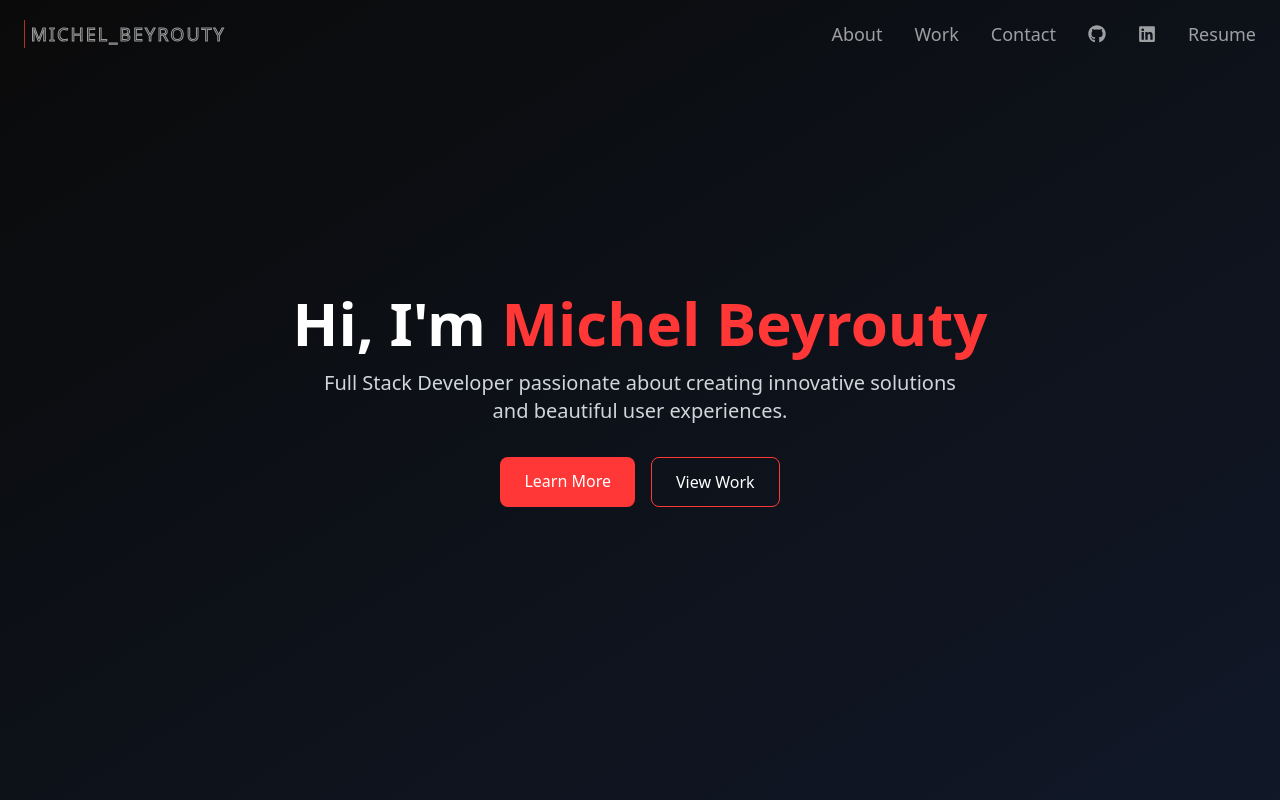
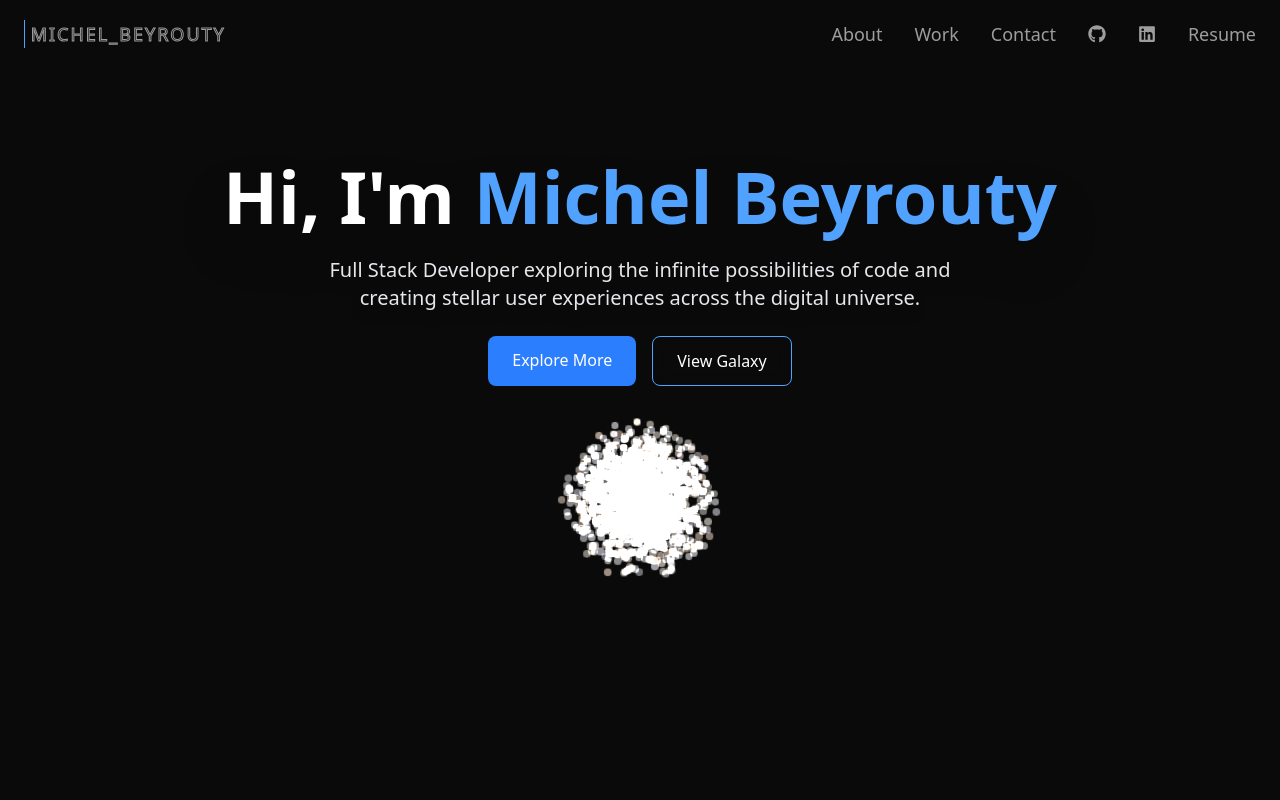
Before and after one commit to michelbeyrouty/personal_website, a Next.js app: page / in a window 1280 px wide. Shown: the top 800 px of the page. Built offline with nearby package versions, Linux system fonts and the light colour scheme.

Commit message:
feat: add hero page

```diff
--- a/src/app/globals.css
+++ b/src/app/globals.css
@@ -7,6 +7,7 @@
   --color-foreground-dark: #ededed;
   --color-brand-black: #0a0a0a;
   --color-brand-red: #ff3737;
+  --color-brand-blue: #3737ff;
 
   --font-family-sans: ui-sans-serif, system-ui, sans-serif;
   --font-family-mono: ui-monospace, "Cascadia Code", monospace;
--- /dev/null
+++ b/src/components/@common/3D/SpaceUniverse.tsx
@@ -0,0 +1,108 @@
+"use client";
+
+import { useRef, useMemo } from "react";
+import { useFrame } from "@react-three/fiber";
+import { Points, PointMaterial } from "@react-three/drei";
+import * as THREE from "three";
+
+export default function SpaceUniverse({
+  scrollProgress,
+}: {
+  scrollProgress: number;
+}) {
+  const ref = useRef<THREE.Points>(null);
+
+  const [positions, colors, sizes] = useMemo(() => {
+    const count = 2000;
+    const positions = new Float32Array(count * 3);
+    const colors = new Float32Array(count * 3);
+    const sizes = new Float32Array(count);
+
+    // Define star color palettes
+    const starTypes = [
+      { r: 1.0, g: 1.0, b: 1.0 }, // White
+      { r: 1.0, g: 0.9, b: 0.7 }, // Warm white
+      { r: 0.9, g: 0.9, b: 1.0 }, // Blue-white
+      { r: 1.0, g: 0.8, b: 0.6 }, // Yellow-orange
+      { r: 0.8, g: 0.8, b: 1.0 }, // Blue
+      { r: 1.0, g: 0.6, b: 0.4 }, // Orange-red
+    ];
+
+    for (let i = 0; i < count; i++) {
+      const radius = Math.random() * 30 + 10;
+      const theta = Math.random() * Math.PI * 2;
+      const phi = Math.random() * Math.PI;
+
+      positions[i * 3] = radius * Math.sin(phi) * Math.cos(theta);
+      positions[i * 3 + 1] = radius * Math.sin(phi) * Math.sin(theta);
+      positions[i * 3 + 2] = radius * Math.cos(phi);
+
+      // Random star type and intensity
+      const starType = starTypes[Math.floor(Math.random() * starTypes.length)];
+      const intensity = Math.random() * 0.6 + 0.4;
+      const brightness = Math.random() * 0.8 + 0.2;
+
+      colors[i * 3] = starType.r * intensity * brightness;
+      colors[i * 3 + 1] = starType.g * intensity * brightness;
+      colors[i * 3 + 2] = starType.b * intensity * brightness;
+
+      // Varied star sizes (some bright, some dim)
+      sizes[i] = Math.random() * 1.3 + 0.2;
+    }
+
+    return [positions, colors, sizes];
+  }, []);
+
+  useFrame(({ clock }) => {
+    if (!ref.current) return;
+
+    // Gentle rotation for subtle movement
+    ref.current.rotation.x += 0.0003;
+    ref.current.rotation.y += 0.0005;
+
+    // Twinkling effect by modifying the material opacity
+    const time = clock.getElapsedTime();
+    if (ref.current.material && !Array.isArray(ref.current.material)) {
+      // Subtle pulsing opacity for twinkling effect
+      (ref.current.material as THREE.PointsMaterial).opacity =
+        0.8 + Math.sin(time * 2) * 0.2;
+    }
+
+    // Stop expanding after hero section (when scrollProgress reaches 1)
+    const maxScale = 15;
+    const scale =
+      scrollProgress >= 1 ? maxScale : 0.3 + scrollProgress * (maxScale - 0.3);
+
+    ref.current.scale.setScalar(scale);
+
+    // Continue moving the universe position based on scroll
+    const maxZPosition = 100;
+    const zPosition =
+      scrollProgress >= 1
+        ? maxZPosition
+        : -50 + scrollProgress * (maxZPosition + 50);
+
+    // Position universe below text initially, then move based on scroll
+    const baseYPosition = -15; // Start further below the text
+    const yPosition = baseYPosition + scrollProgress * 10; // Move up slightly as user scrolls
+
+    ref.current.position.set(0, yPosition, zPosition);
+  });
+
+  return (
+    <Points ref={ref} positions={positions} stride={3} frustumCulled={false}>
+      <PointMaterial
+        transparent
+        vertexColors
+        size={1.5}
+        sizeAttenuation
+        depthWrite={false}
+        alphaTest={0.01}
+        blending={THREE.AdditiveBlending}
+        toneMapped={false}
+      />
+      <bufferAttribute attach="geometry-attributes-color" args={[colors, 3]} />
+      <bufferAttribute attach="geometry-attributes-size" args={[sizes, 1]} />
+    </Points>
+  );
+}
--- a/src/components/@common/Buttons/LogoButton.tsx
+++ b/src/components/@common/Buttons/LogoButton.tsx
@@ -5,13 +5,13 @@ interface LogoButtonProps {
 export default function LogoButton({ text }: LogoButtonProps) {
   return (
     <button
-      className="group relative bg-transparent cursor-pointer text-lg tracking-[2px] uppercase text-transparent [-webkit-text-stroke:1px_rgba(255,255,255,0.6)] hover:drop-shadow-[0_0_23px_theme(colors.brand-red)]"
+      className="group relative bg-transparent cursor-pointer text-lg tracking-[2px] uppercase text-transparent [-webkit-text-stroke:1px_rgba(255,255,255,0.6)] hover:drop-shadow-[0_0_23px_#60a5fa]"
       aria-label={text}
     >
       <span>&nbsp;{text}&nbsp;</span>
       <span
         aria-hidden="true"
-        className="absolute text-brand-red w-0 inset-0 border-r border-r-brand-red animate-pulse group-hover:animate-none overflow-hidden transition-all duration-500 [-webkit-text-stroke:1px_theme(colors.brand-red)] group-hover:w-full group-hover:drop-shadow-[0_0_23px_theme(colors.brand-red)]"
+        className="absolute text-blue-400 w-0 inset-0 border-r border-r-blue-400 animate-pulse group-hover:animate-none overflow-hidden transition-all duration-500 [-webkit-text-stroke:1px_#60a5fa] group-hover:w-full group-hover:drop-shadow-[0_0_23px_#60a5fa]"
       >
         &nbsp;{text}&nbsp;
       </span>
--- a/src/components/@pages/Home/HeroSection.tsx
+++ b/src/components/@pages/Home/HeroSection.tsx
@@ -1,32 +1,88 @@
+"use client";
+
+import { useEffect, useState } from "react";
+import { Canvas } from "@react-three/fiber";
+import { Preload } from "@react-three/drei";
+import { motion } from "framer-motion";
+import SpaceUniverse from "../../@common/3D/SpaceUniverse";
+
 export default function HeroSection() {
+  const [scrollProgress, setScrollProgress] = useState(0);
+
+  useEffect(() => {
+    const handleScroll = () => {
+      const heroHeight = window.innerHeight * 1.5;
+      const progress = Math.min(window.pageYOffset / heroHeight, 1);
+      setScrollProgress(progress);
+    };
+
+    window.addEventListener("scroll", handleScroll, { passive: true });
+    return () => window.removeEventListener("scroll", handleScroll);
+  }, []);
+
+  const contentOpacity =
+    scrollProgress > 0.3
+      ? 0
+      : scrollProgress > 0.2
+      ? (0.3 - scrollProgress) / 0.1
+      : 1;
+
   return (
+    <>
+      {/* Fixed Space Background for entire page */}
+      <div className="fixed inset-0 z-0">
+        <Canvas
+          camera={{ position: [0, 0, 30], fov: 75 }}
+          style={{ width: "100%", height: "100%" }}
+        >
+          <SpaceUniverse scrollProgress={scrollProgress} />
+          <Preload all />
+        </Canvas>
+      </div>
+
       <section
         id="hero"
-      className="h-screen flex items-center justify-center bg-gradient-to-br from-brand-black to-gray-900 text-white"
+        className="relative h-[150vh] bg-transparent text-white overflow-hidden z-10"
       >
-      <div className="text-center space-y-6">
-        <h1 className="text-6xl font-bold mb-4">
-          Hi, I'm <span className="text-brand-red">Michel Beyrouty</span>
-        </h1>
-        <p className="text-xl text-gray-300 max-w-2xl mx-auto">
-          Full Stack Developer passionate about creating innovative solutions
-          and beautiful user experiences.
-        </p>
-        <div className="flex gap-4 justify-center mt-8">
+        {/* Content */}
+        <motion.div
+          className="fixed inset-0 z-20 flex items-start justify-center pt-40"
+          animate={{ opacity: contentOpacity }}
+        >
+          <div className="max-w-7xl mx-auto px-6 text-center space-y-6">
+            <motion.h1
+              className="text-5xl lg:text-7xl font-bold drop-shadow-2xl"
+              animate={{ y: -scrollProgress * 100 }}
+            >
+              Hi, I'm <span className="text-blue-400">Michel Beyrouty</span>
+            </motion.h1>
+            <motion.p
+              className="text-xl text-gray-200 max-w-2xl mx-auto drop-shadow-xl"
+              animate={{ y: -scrollProgress * 80 }}
+            >
+              Full Stack Developer exploring the infinite possibilities of code
+              and creating stellar user experiences across the digital universe.
+            </motion.p>
+            <motion.div
+              className="flex gap-4 justify-center"
+              animate={{ y: -scrollProgress * 60 }}
+            >
               <a
                 href="#about"
-            className="bg-brand-red px-6 py-3 rounded-lg hover:bg-red-600 transition-colors"
+                className="bg-blue-500 px-6 py-3 rounded-lg hover:bg-blue-600 transition-colors backdrop-blur-sm"
               >
-            Learn More
+                Explore More
               </a>
               <a
                 href="#work"
-            className="border border-brand-red px-6 py-3 rounded-lg hover:bg-brand-red/10 transition-colors"
+                className="border border-blue-400 px-6 py-3 rounded-lg hover:bg-blue-400/20 transition-colors backdrop-blur-sm"
               >
-            View Work
+                View Galaxy
               </a>
+            </motion.div>
           </div>
-      </div>
+        </motion.div>
       </section>
+    </>
   );
 }
--- a/src/components/@pages/Home/HomePage.tsx
+++ b/src/components/@pages/Home/HomePage.tsx
@@ -6,8 +6,8 @@ export default function HomePage() {
   return (
     <div className="min-h-screen">
       <HeroSection />
-      {/* <AboutSection />
-      <WorkSection /> */}
+      <AboutSection />
+      <WorkSection />
     </div>
   );
 }
--- a/src/components/@pages/Home/WorkSection.tsx
+++ b/src/components/@pages/Home/WorkSection.tsx
@@ -1,9 +1,6 @@
 export default function WorkSection() {
   return (
-    <section
-      id="about"
-      className="min-h-screen py-20 px-6 bg-gray-900 text-white"
-    >
+    <section id="about" className="min-h-screen py-20 px-6 text-white">
       <div className="max-w-4xl mx-auto">
         <h2 className="text-4xl font-bold mb-8 text-center">
           About <span className="text-brand-red">Me</span>
--- a/src/components/@pages/NavBar.tsx
+++ b/src/components/@pages/NavBar.tsx
@@ -48,23 +48,12 @@ export default function Navbar() {
     },
   ];
 
-  useEffect(() => {
-    const handleScroll = () => {
-      const heroSection = document.getElementById("hero");
-      if (heroSection) {
-        const heroBottom = heroSection.offsetTop + heroSection.offsetHeight;
-        setIsScrolled(window.scrollY > heroBottom - 100);
-      }
-    };
-
-    window.addEventListener("scroll", handleScroll);
-    return () => window.removeEventListener("scroll", handleScroll);
-  }, []);
-
   return (
     <nav
-      className={`flex flex-row justify-between px-6 py-5 w-full items-center fixed top-0 z-20 transition-all duration-300 ${
-        isScrolled ? "bg-brand-black/95 backdrop-blur-sm" : "bg-transparent"
+      className={`flex flex-row justify-between px-6 py-5 w-full items-center fixed top-0 z-50 transition-all duration-300 ${
+        isScrolled
+          ? "bg-black/80 backdrop-blur-md border-b border-white/10 shadow-lg shadow-black/25"
+          : "bg-transparent"
       }`}
     >
       <Link href="/">
@@ -76,7 +65,7 @@ export default function Navbar() {
           <li key={nav.link}>
             <a
               href={nav.link}
-              className="text-lg font-medium text-white/60 hover:text-brand-red transition-colors duration-300"
+              className="text-lg font-medium text-white/60 hover:text-blue-400 transition-colors duration-300"
               target={nav.link.startsWith("http") ? "_blank" : undefined}
               rel={
                 nav.link.startsWith("http") ? "noopener noreferrer" : undefined
--- /dev/null
+++ b/src/hooks/useScrollProgress.tsx
@@ -0,0 +1,27 @@
+"use client";
+
+import { useEffect, useState, useCallback } from "react";
+
+export const useScrollProgress = () => {
+  const [scrollProgress, setScrollProgress] = useState(0);
+
+  const handleScroll = useCallback(() => {
+    const scrollTop = window.pageYOffset || document.documentElement.scrollTop;
+    const scrollHeight =
+      document.documentElement.scrollHeight - window.innerHeight;
+
+    if (scrollHeight > 0) {
+      const progress = Math.min(scrollTop / scrollHeight, 1);
+      setScrollProgress(progress);
+    }
+  }, []);
+
+  useEffect(() => {
+    window.addEventListener("scroll", handleScroll, { passive: true });
+    handleScroll(); // Initial call
+
+    return () => window.removeEventListener("scroll", handleScroll);
+  }, [handleScroll]);
+
+  return scrollProgress;
+};
```
Also changed, not shown: package.json (+6 -1 lines), src/components/@pages/Home/AboutSection.tsx (+5 -8 lines), tsconfig.json (+6 -17 lines), 1 other file (tests, documents, lock files or other folders). Lines whose indentation alone changed are shown as unchanged.
